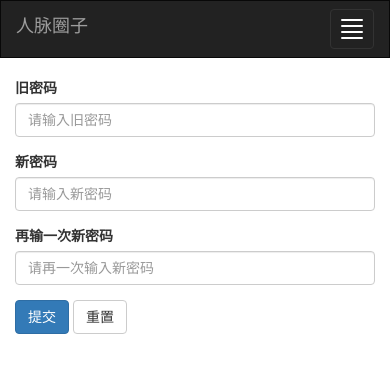
After one commit to qiankai/cms, a Django app: page /accounts/passwd/ in a window 390 px wide. The commit adds this page. Shown: the top 373 px of the page. Run offline with Django 3.2, Linux system fonts and the light colour scheme; a user stored in the database is signed in; parts of the project's set-up code (start-up, migrations or seed data) failed here and were passed over; some libraries are stand-ins or nearby versions.

Commit message:
something modified add my.html modified func-delete

```diff
--- a/cmstodo/urls.py
+++ b/cmstodo/urls.py
@@ -1,7 +1,7 @@
 from django.conf.urls import patterns, include, url
 from cmstodo import settings
 from django.conf.urls.static import static
-from usernet.views import login_view, logout_view
+from usernet.views import login_view, logout_view, passwd_view
 
 from django.contrib import admin
 admin.autodiscover()
@@ -14,4 +14,5 @@ urlpatterns = patterns('',
     url(r'^usernet/',include('usernet.urls')),
     url(r'^accounts/login/$',  login_view),
     url(r'^accounts/logout/$', logout_view),
+    url(r'^accounts/passwd/$', passwd_view),
 )
--- a/templates/usernet/message.html
+++ b/templates/usernet/message.html
@@ -1,5 +1,10 @@
 {% extends "usernet/base.html" %}
 {% block contant %}
+    {% if status_code == 1 %}
+    <div class="container"><div class="alert alert-success" role="alert">{{ status }}</div></div>
+    {% endif %}
+    {% if status_code == 0 %}
     <div class="container"><div class="alert alert-danger" role="alert">{{ status }}</div></div>
+    {% endif %}
 
 {% endblock %}
--- /dev/null
+++ b/templates/usernet/passwd.html
@@ -0,0 +1,50 @@
+{% extends "usernet/base.html" %}
+{% block contant %}
+    <div class="container">
+    <form class="form-horizontal" role="form" method="post" action="">
+        {% csrf_token %}
+   <div class="form-group">
+      <label for="oldpasswd" class="col-sm-2 control-label">旧密码</label>
+      <div class="col-sm-10">
+         <input type="password" class="form-control" id="oldpasswd" name="oldpasswd"
+            placeholder="请输入旧密码">
+      </div>
+   </div>
+   <div class="form-group">
+      <label for="newpasswd" class="col-sm-2 control-label">新密码</label>
+      <div class="col-sm-10">
+         <input type="password" class="form-control" id="newpasswd" name="newpasswd"
+            placeholder="请输入新密码" onchange="checkPasswords()">
+      </div>
+   </div>
+   <div class="form-group">
+
+       <label for="renewpasswd" class="col-sm-2 control-label">再输一次新密码</label>
+       <div class="col-sm-10">
+         <input type="password" class="form-control" id="renewpasswd" name="renewpasswd"
+            placeholder="请再一次输入新密码" onchange="checkPasswords()">
+       </div>
+
+   </div>
+
+   <div class="form-group">
+      <div class="col-sm-offset-6 col-sm-10">
+         <button type="submit" class="btn btn-primary ">提交</button>
+          <button type="reset" class="btn btn-default ">重置</button>
+      </div>
+   </div>
+</form>
+    </div>
+
+    <script>
+        function checkPasswords() {
+            var passl = document.getElementById("newpasswd");
+            var pass2 = document.getElementById("renewpasswd");
+            if (passl.value != pass2.value)
+                passl.setCustomValidity("两次密码必须输入一致！");
+            else
+                passl.setCustomValidity('');
+        }
+    </script>
+
+{% endblock %}
--- a/usernet/views.py
+++ b/usernet/views.py
@@ -16,8 +16,8 @@ import hashlib
 def myloop(request):
     if request.method == 'GET':
         pname = request.user
-        pre = People.objects.get(Usr_Name = pname)
-        p = People.objects.filter(Prev_Usr = pre,isdel=0)
+        pre = People.objects.filter(Usr_Name = pname)
+        p = People.objects.filter(Prev_Usr = pre[0],isdel=0)
         status =0
         if p.count()<1:
             status=1
@@ -73,7 +73,8 @@ def manage(request):
         return render_to_response('usernet/active.html', {'Posts': p},
                               context_instance=RequestContext(request))
     status = "你没有权限！"
-    return render_to_response('usernet/message.html', {'status': status},
+    status_code = 0
+    return render_to_response('usernet/message.html', {'status': status,'status_code':status_code,},
                               context_instance=RequestContext(request))
 @login_required
 def active(request):
@@ -92,9 +93,12 @@ def active(request):
     user = User.objects.create_user(username=p_name,password=p_password,)
     user.save
 
+
+
     status = "ok"
+    status_code = 1
 
-    return render_to_response('usernet/message.html',{'status':status},
+    return render_to_response('usernet/message.html',{'status':status,'status_code':status_code,},
                               context_instance=RequestContext(request))
 
 @login_required
@@ -175,7 +179,8 @@ def update(request):
                p.save()
 
         status = "Update " + p.Usr_Name  + " successfully!"
-        return render_to_response('usernet/message.html',{'status':status},
+        status_code = 1
+        return render_to_response('usernet/message.html',{'status':status,'status_code':status_code,},
                               context_instance=RequestContext(request))
 
 @login_required
@@ -186,7 +191,8 @@ def delete(request):
         p.isdel = 1
         p.save()
         status = "Delete "+ p.Usr_Name  + " successfully!"
-        return render_to_response('usernet/message.html',{'status':status},
+        status_code = 1
+        return render_to_response('usernet/message.html',{'status':status,'status_code':status_code,},
                               context_instance=RequestContext(request))
 
 
@@ -201,11 +207,32 @@ def login_view(request):
     return render_to_response('usernet/login.html',{},
                               context_instance=RequestContext(request))
 
+@login_required
 def logout_view(request):
     logout(request)
     return HttpResponseRedirect('../../usernet/my/')
     #return render_to_response('usernet/login.html',{},
     #                          context_instance=RequestContext(request))
+
+@login_required
+def passwd_view(request):
+    if request.method =='POST':
+        username = request.POST.get('username',request.user)
+        old_passwd = request.POST.get('oldpasswd')
+        new_passwd = request.POST.get('newpasswd')
+
+        user = User.objects.get(username = username)
+        if user.check_password(old_passwd):
+            user.set_password(new_passwd)
+            user.save()
+            status = "修改密码成功!"
+            status_code = 1
+        else:
+            status = "密码修改失败，请重试！【旧密码错误】"
+            status_code = 0
+        return render_to_response('usernet/message.html',{'status':status,'status_code':status_code,},context_instance=RequestContext(request))
+    return render_to_response('usernet/passwd.html',{},
+                              context_instance=RequestContext(request))
 
 #*********wechat**************
 
```
